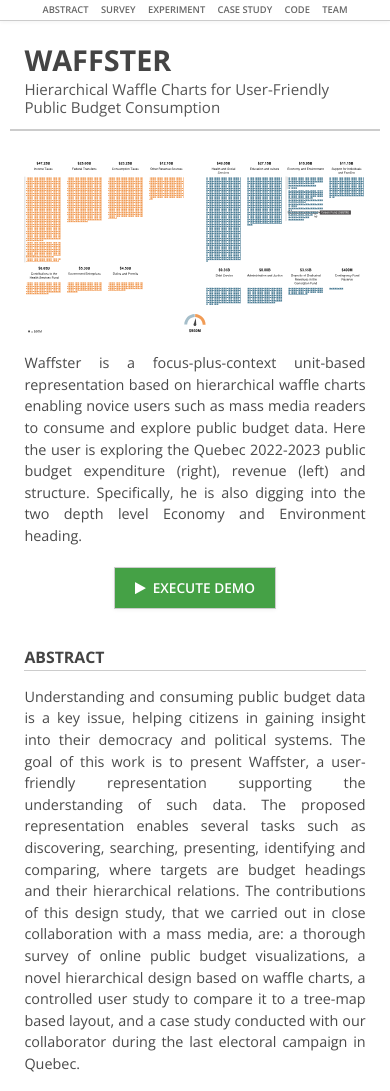
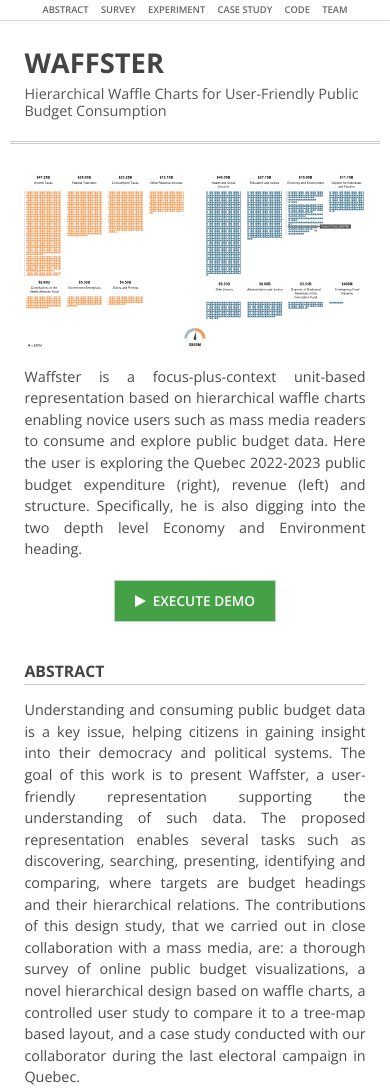
Before and after one commit to antoinebeland/waffster, a plain HTML site: page index.html in a window 390 px wide. Shown: the top 1091 px of the page. Drawn offline with nearby package versions, Linux system fonts and the light colour scheme.

Commit message:
Changed header alignment.

```diff
--- a/assets/styles/style.css
+++ b/assets/styles/style.css
@@ -102,18 +102,21 @@
 /* ===== Header ===== */
 header {
   padding: 0 1em;
-  margin-top: 3em;
+  margin-top: 3.75em;
   margin-bottom: 2em;
-  border-bottom: 2px solid #ccc;
+  border-bottom: 3px double #ccc;
+  text-align: center;
 }
 
 header h1 {
-  margin-bottom: 5px;
+  margin-bottom: 8px;
+  font-size: 1.9em;
 }
 
 header h2 {
   margin-top: 0;
-  font-size: 1.05em;
+  margin-bottom: 1.5em;
+  font-size: 1em;
   font-weight: normal;
   color: #555;
 }
@@ -122,7 +125,7 @@
   position: fixed;
   top: 0;
   width: 100%;
-  border-bottom: 1px solid #ccc;
+  border-bottom: 1px solid #ddd;
   background-color: white;
   text-align: center;
   box-shadow: 0 1px 4px rgba(0,0,0,.05);
@@ -240,8 +243,12 @@
   min-height: 60px;
   padding: 0 1em;
   margin-bottom: 3em;
-  border-top: 2px solid #ccc;
+  border-top: 3px double #ccc;
   text-align: center;
+}
+
+footer p {
+  text-align: inherit;
 }
 
 .partners {
@@ -295,6 +302,15 @@
     top: -25px;
   }
 
+  header {
+    margin-top: 3.25em;
+    text-align: left;
+  }
+
+  footer p {
+    text-align: justify;
+  }
+
   nav a {
     font-size: 0.65em;
   }
```
Also changed, not shown: index.html (+2 -1 lines).
